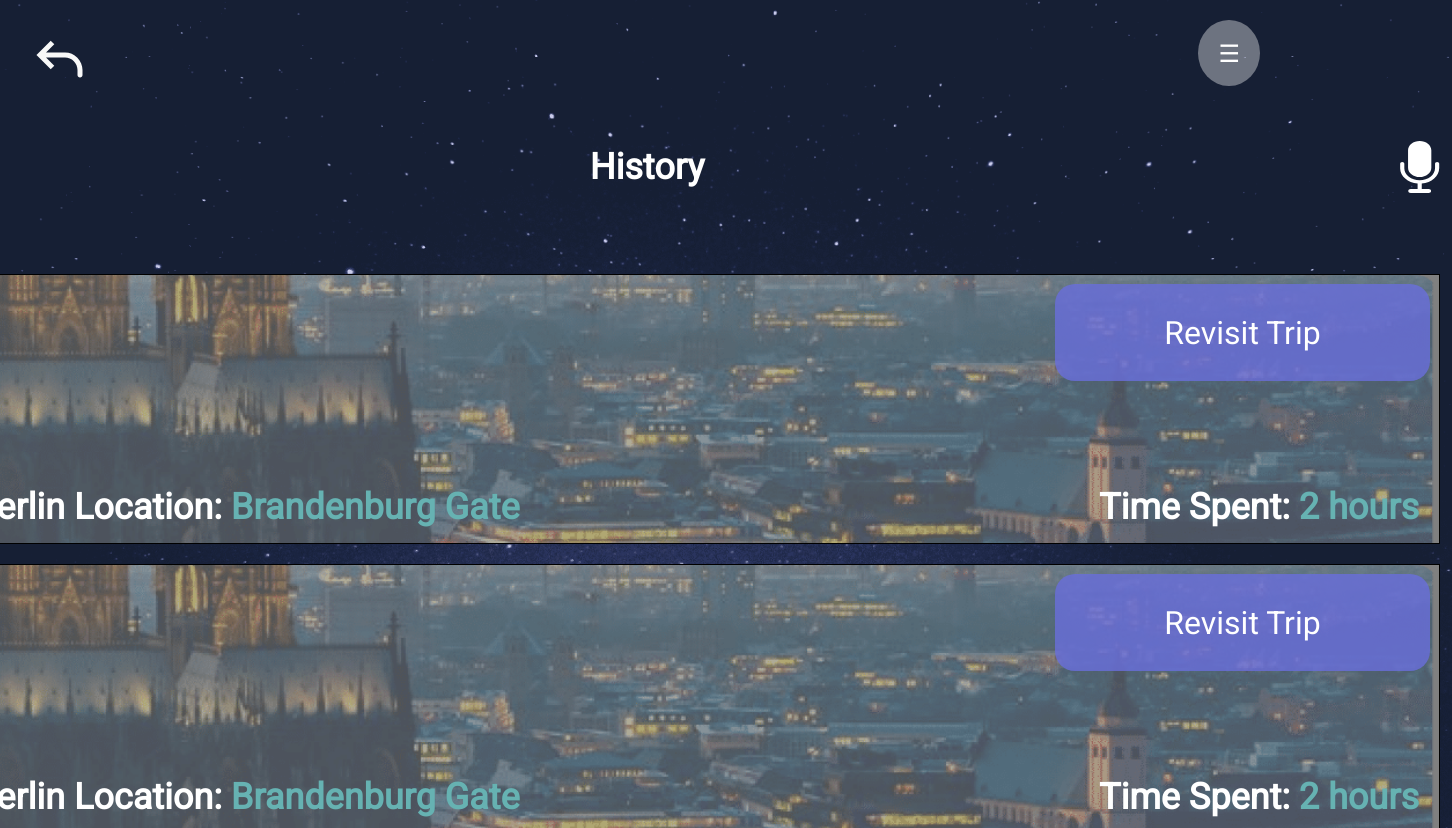
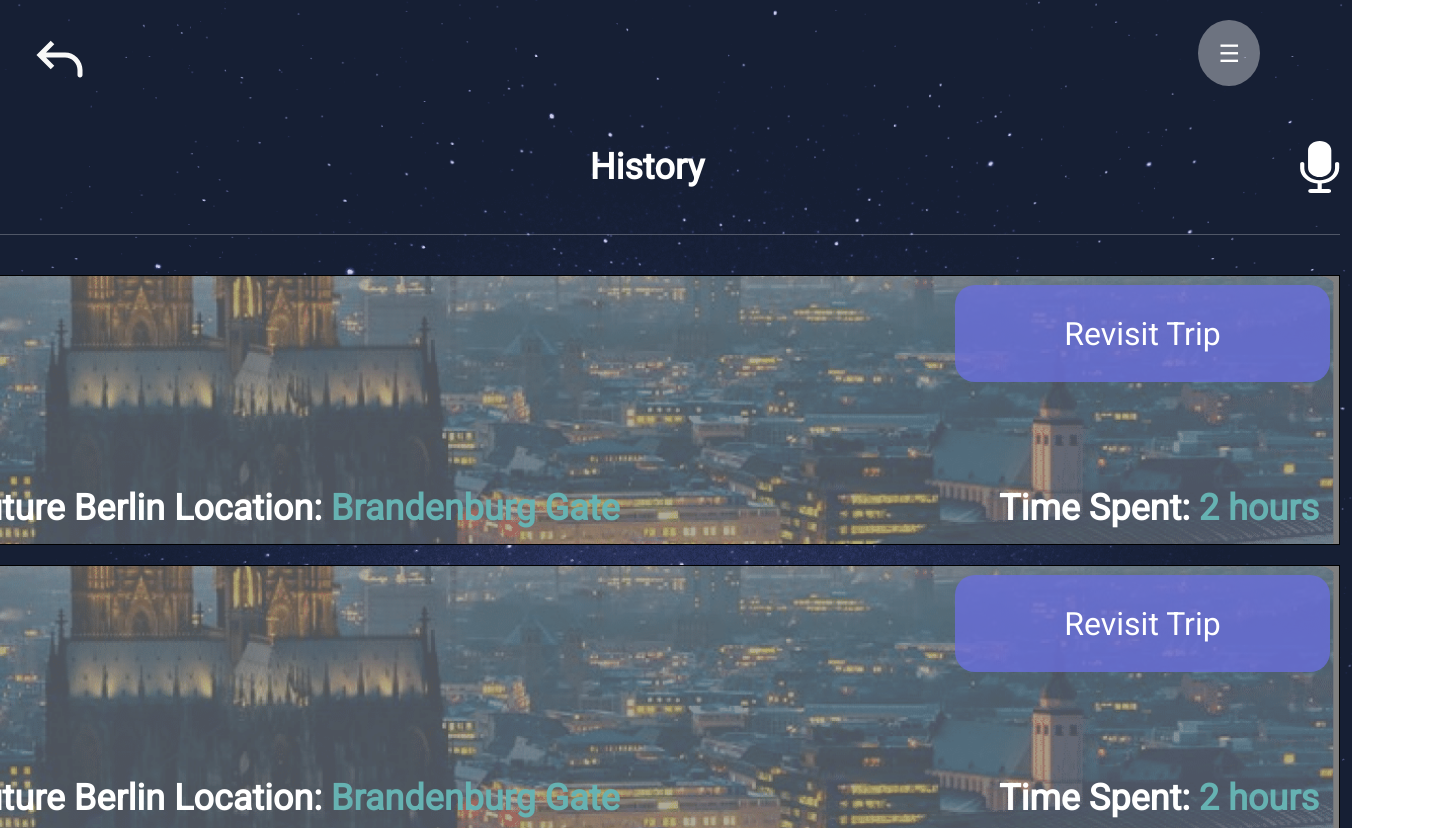
Before and after one commit to tanvirsingh1/Time-Travel-UI-, a plain HTML site: page History.html in a window 1280 px wide. Shown: the top 828 px of the page, 1452 px wide, since content can reach past the window. Drawn offline with nearby package versions, Linux system fonts and the light colour scheme.

Commit message:
Css Updated

```diff
--- a/History.css
+++ b/History.css
@@ -2,14 +2,14 @@
    display: flex;
    justify-content: space-between;
    gap:40px;
-    width: 1600px;
+    width: 1400px;
     border: 2px red;
 }
 .white-line {
-    border: none;
-    height: 1px;
+
+    height: 2px;
     background-color: white;
-    width: 100%;
+    width: 1400px;
     margin: 20px 0;
 }
 
@@ -24,8 +24,8 @@
 
 .container-Frame {
     position: relative; /* Add relative positioning to the container frame */
-    width: 1600px;
-    height: 270px; /* Adjust the height as needed */
+    width: 1400px;
+    height: 270px;
     background-color: grey;
     border: 1px solid black;
     background-image: url("public/external/BERLIN.PNG");
```
